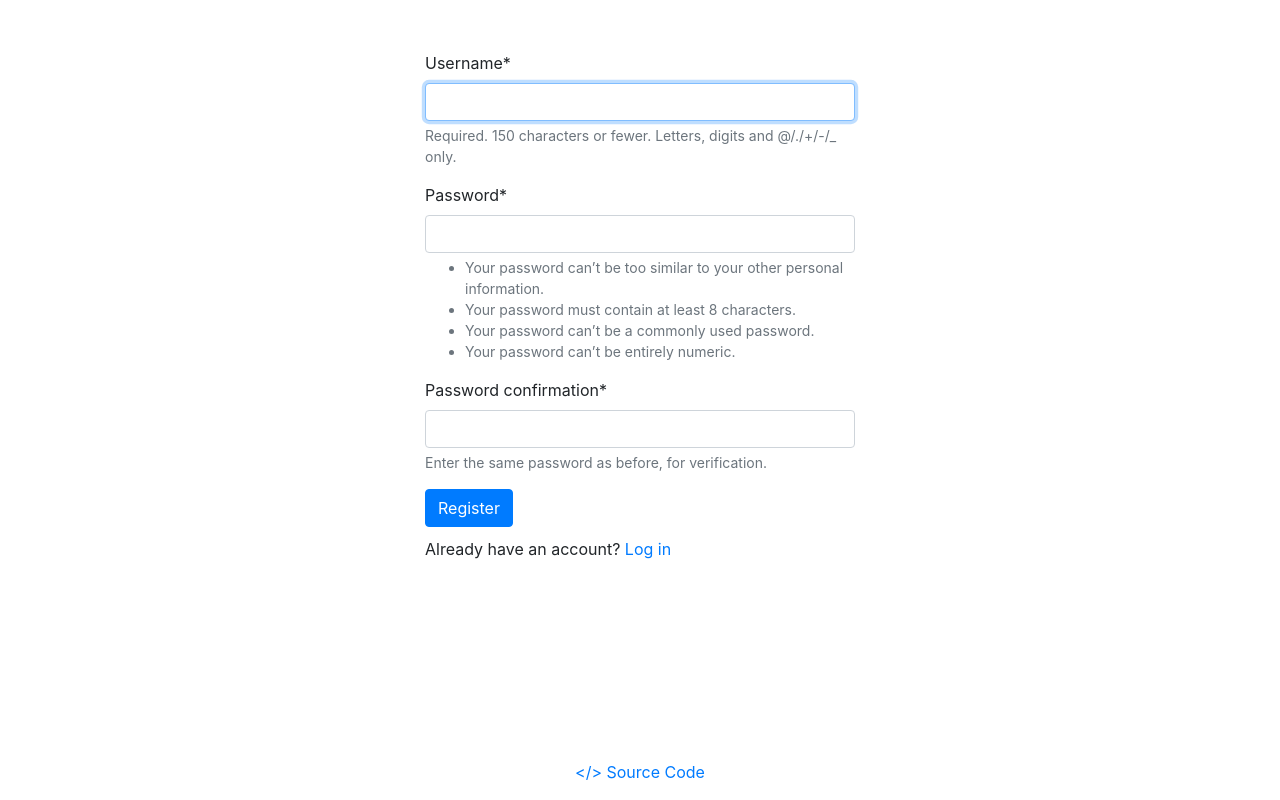
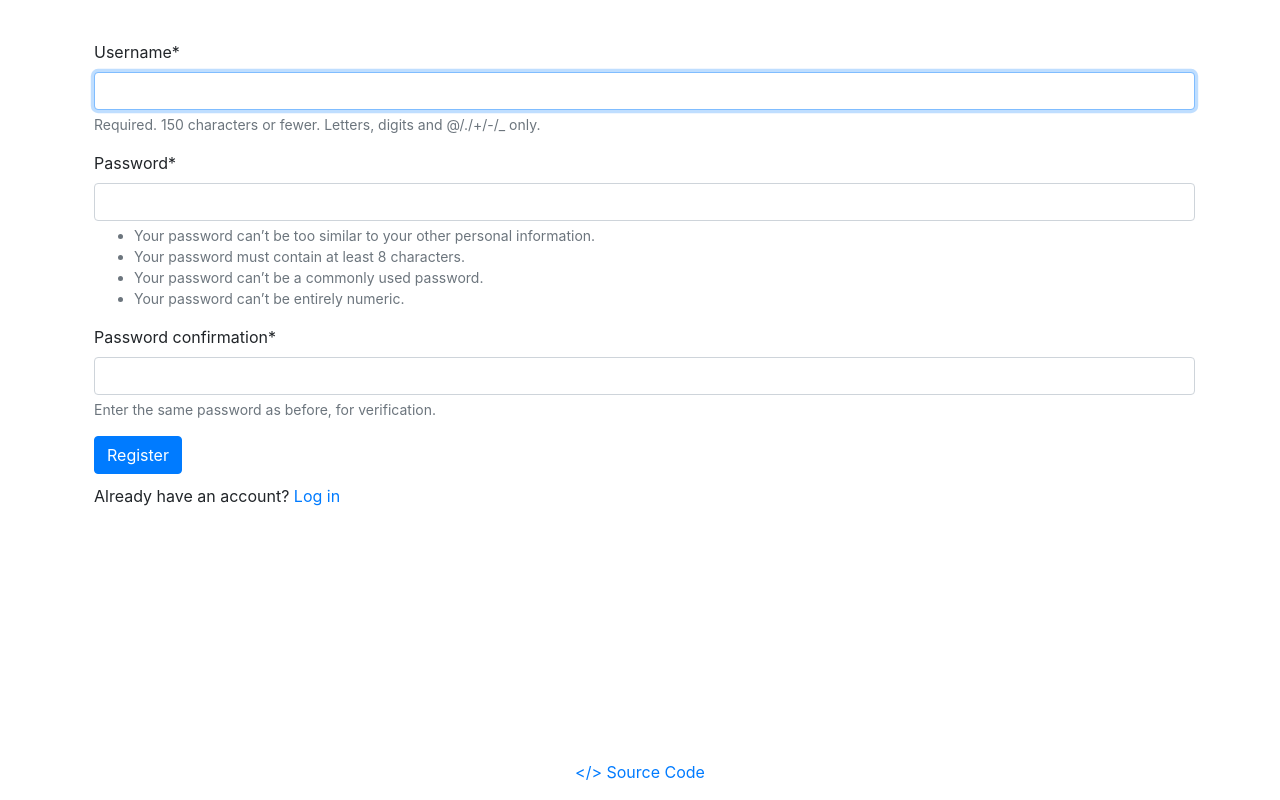
Before and after one commit to nityy/NoteIt, a Django app: page /accounts/register/ in a window 1280 px wide. Run offline with Django 4.2, Linux system fonts and the light colour scheme; some libraries are stand-ins or nearby versions.

Commit message:
minor style change

```diff
--- a/notes/static/notes/style.css
+++ b/notes/static/notes/style.css
@@ -1,9 +1,3 @@
-#outer {
-    max-width: 500px;
-    margin: auto;
-    padding: 35px;
-}
-
 body {
     font-family: Inter, Arial, Helvetica, sans-serif;
 }
--- a/notes/templates/notes/base.html
+++ b/notes/templates/notes/base.html
@@ -15,7 +15,7 @@
 </head>
 
 <body>
-    <div id="outer">
+    <div class="container pt-4 pl-4">
         <p>
             {% if user.is_authenticated %}
             Hi {{ user.username }},
```
